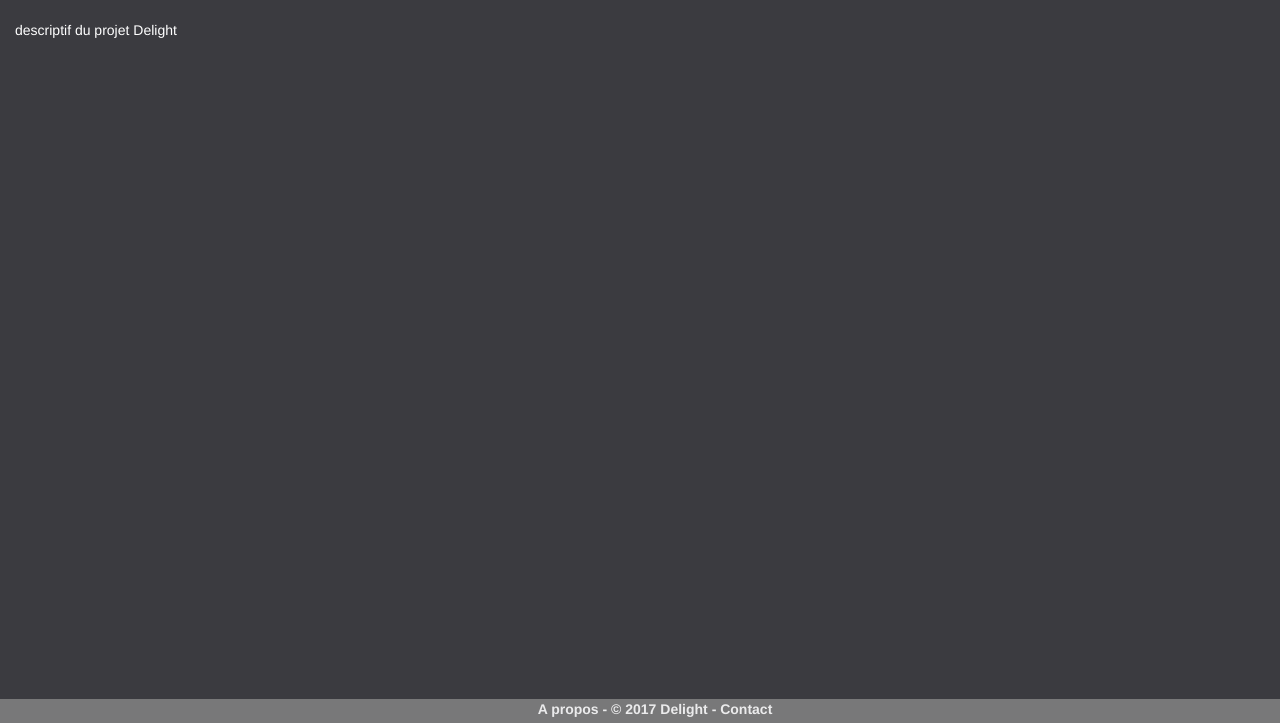
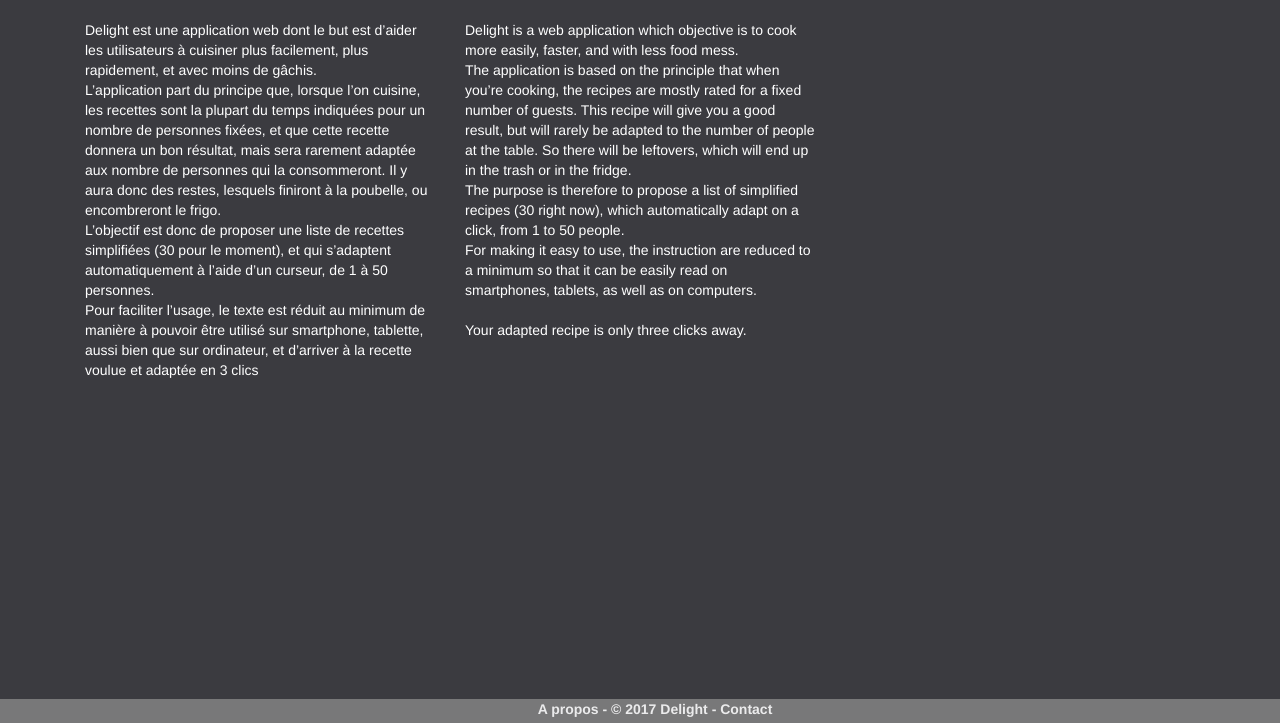
Before and after one commit to scrapp3rz/Delite, a PHP site: page /about.php in a window 1280 px wide. Shown: the part 77-800 px from the top of the page. Run offline with PHP 8.4, Linux system fonts and the light colour scheme; some libraries are stand-ins or nearby versions.

Commit message:
maj backup 050617 20:40

```diff
--- a/about.php
+++ b/about.php
@@ -3,9 +3,41 @@
 
 
 
-<div class="container-fluid">
-    descriptif du projet Delight
-</div>
+<div class="container">
+
+
+
+<p class ="col-md-4 descrProjet">
+Delight est une application web dont le but est d’aider les utilisateurs à cuisiner plus
+facilement, plus rapidement, et avec moins de gâchis. <br>
+L’application part du principe que, lorsque l’on cuisine, les recettes sont la plupart
+du temps indiquées pour un nombre de personnes fixées, et que cette recette
+donnera un bon résultat, mais sera rarement adaptée aux nombre de personnes
+qui la consommeront. Il y aura donc des restes, lesquels finiront à la poubelle, ou
+encombreront le frigo. <br>
+L’objectif est donc de proposer une liste de recettes simplifiées (30 pour le
+moment), et qui s’adaptent automatiquement à l’aide d’un curseur, de 1 à 50
+personnes. <br>
+Pour faciliter l’usage, le texte est réduit au minimum de manière à pouvoir être
+utilisé sur smartphone, tablette, aussi bien que sur ordinateur, et d’arriver à la
+recette voulue et adaptée en 3 clics <br>
+
+</p>
+
+<p class ="col-md-4 descrProjet">
+    Delight is a web application which objective is to cook more easily, faster, and with
+less food mess. <br>
+The application is based on the principle that when you’re cooking, the recipes are
+mostly rated for a fixed number of guests. This recipe will give you a good result,
+but will rarely be adapted to the number of people at the table. So there will be
+leftovers, which will end up in the trash or in the fridge. <br>
+The purpose is therefore to propose a list of simplified recipes (30 right now),
+which automatically adapt on a click, from 1 to 50 people. <br>
+For making it easy to use, the instruction are reduced to a minimum so that it can
+be easily read on smartphones, tablets, as well as on computers.<br> <br>
+Your adapted recipe is only three clicks away. <br>
+
+      </p>
 
 
 
```
Also changed, not shown: assets/css/style.css (+15 -0 lines).
